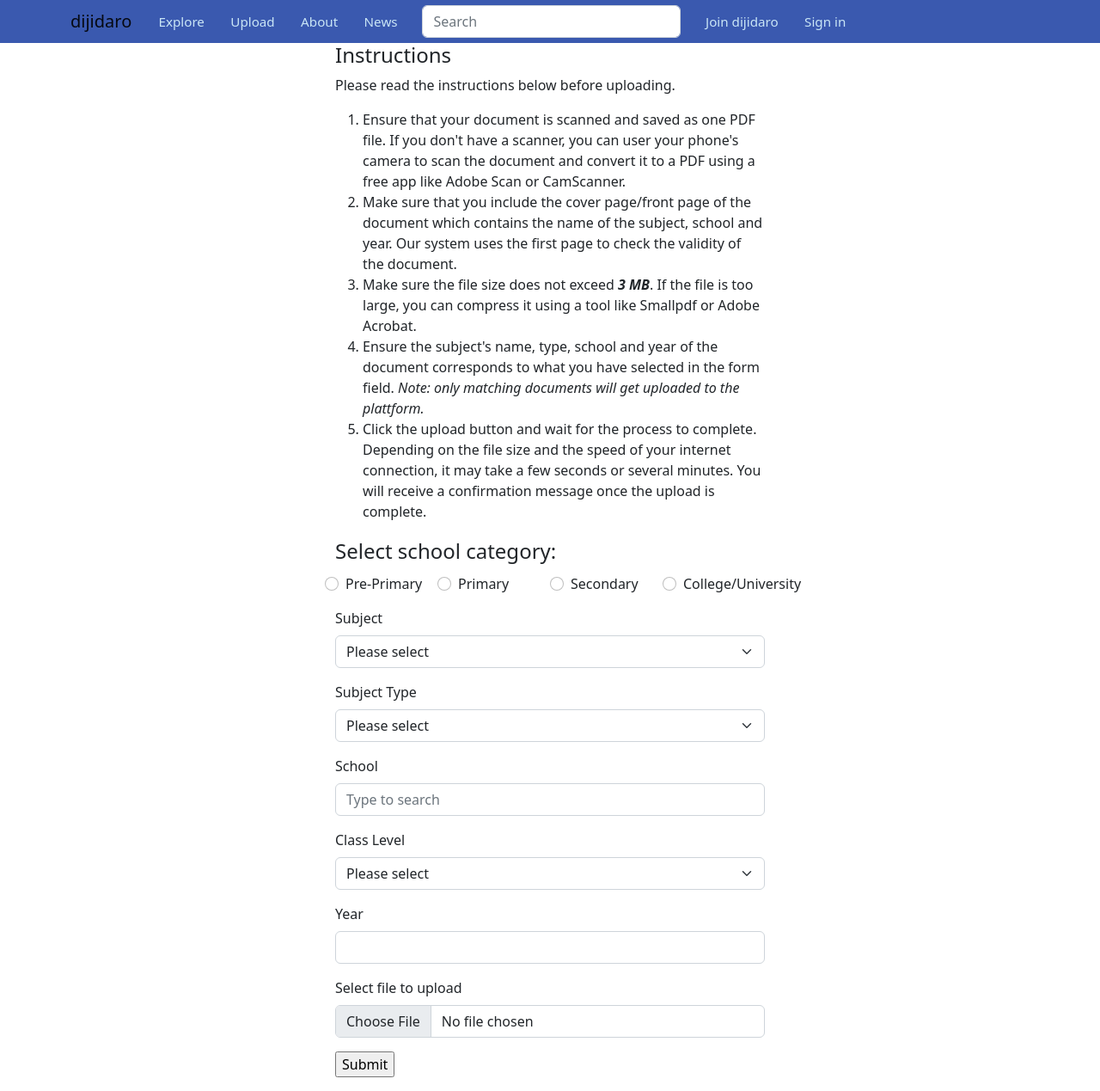
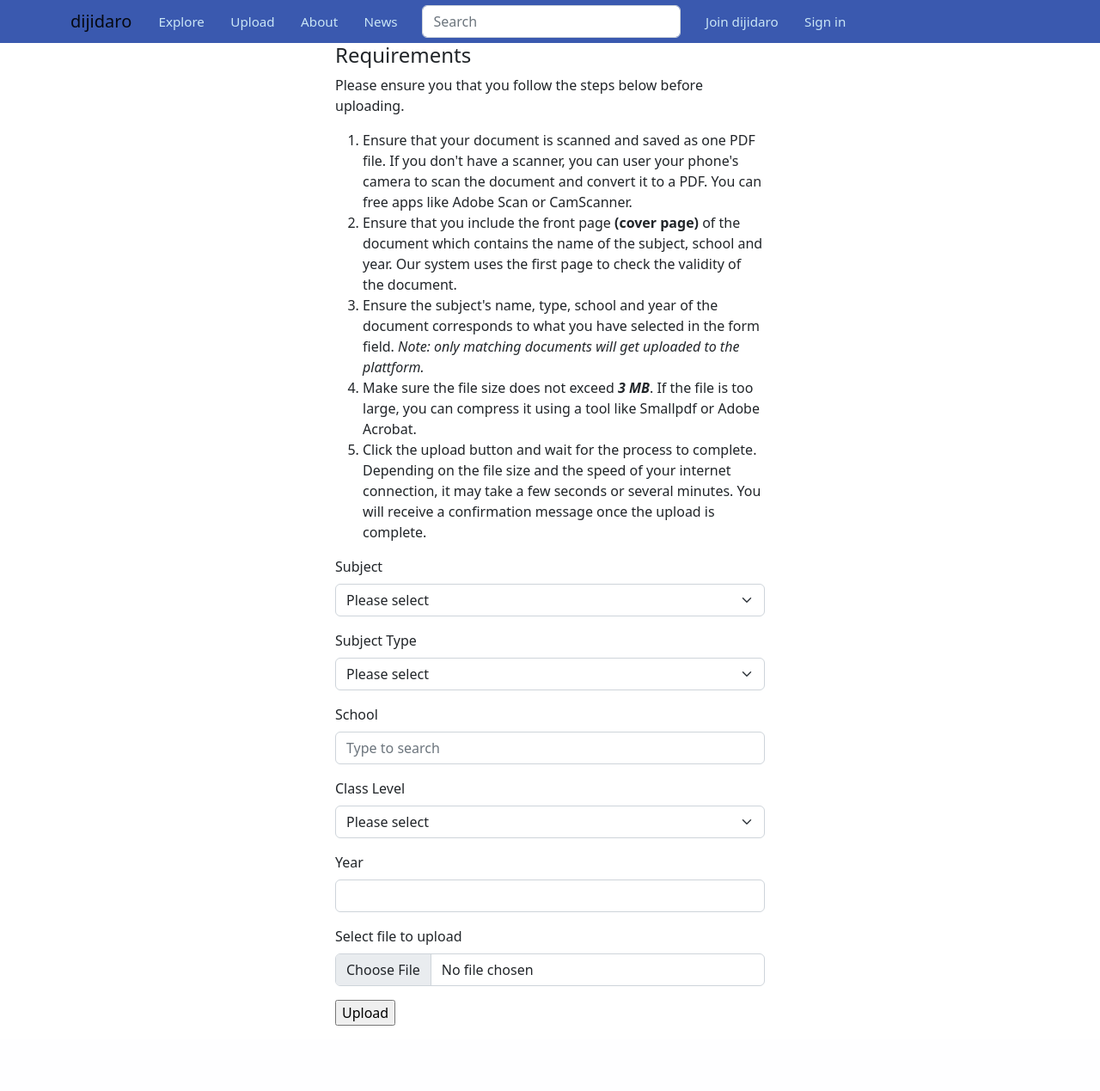
Before and after one commit to otivos/diji-daro, a Flask app: page /uploads/upload-resource in a window 1280 px wide. Shown: the whole page at 86% size. After the commit the page ends 1193 px from the top, so only its background shows below. Run offline with Flask 3, Linux system fonts and the light colour scheme.

Commit message:
change upload view

```diff
--- a/app/templates/uploads.html
+++ b/app/templates/uploads.html
@@ -8,26 +8,26 @@
         <p>{{data}}</p>
     {% endif %}
     <div id="instructions">
-        <h4>Instructions</h4>
-        <p>Please read the instructions below before uploading.</p>
+        <h4>Requirements</h4>
+        <p>Please ensure you that you follow the steps below before uploading.</p>
         <ol>
             <li>
                 Ensure that your document is scanned and saved as one PDF file. If you don't have a scanner,
-                you can user your phone's camera to scan the document and convert it to a PDF using
-                a free app like Adobe Scan or CamScanner.
+                you can user your phone's camera to scan the document and convert it to a PDF. You can free apps
+                 like Adobe Scan or CamScanner.
             </li>
             <li>
-                Make sure that you include the cover page/front page of the document which contains the name
+                Ensure that you include the front page <strong>(cover page)</strong> of the document which contains the name
                 of the subject, school and year. Our system uses the first page to check the validity of the document.
-            </li>
-            <li>
-                Make sure the file size does not exceed <strong><em>3 MB</em></strong>. If the file is
-                too large, you can compress it using a tool like Smallpdf or Adobe Acrobat.
             </li>
             <li>
                 Ensure the subject's name, type, school and year of the document corresponds to what you have
                 selected in the form field. <em>Note: only matching documents will get uploaded to the
                 plattform.</em>
+            </li>
+            <li>
+                Make sure the file size does not exceed <strong><em>3 MB</em></strong>. If the file is
+                too large, you can compress it using a tool like Smallpdf or Adobe Acrobat.
             </li>
             <li>
                 Click the upload button and wait for the process to complete. Depending on the file size
@@ -38,27 +38,6 @@
     </div>
     <div id="uploading_form">
         <form action="{{ url_for('upload.handleUploads') }}" method="post" enctype="multipart/form-data">
-
-            <fieldset class="row">
-                <legend>Select school category:</legend>
-                <div class="mb-3 form-check col-3">
-                    <input class="form-check-input" type="radio" name="schoolCategory" id="prePrimary">
-                    <label for="prePrimary" class="form-check-label">Pre-Primary</label>
-                </div>
-                <div class="mb-3 form-check col-3">
-                    <input class="form-check-input" type="radio" name="schoolCategory" id="primary">
-                    <label for="primary" class="form-check-label">Primary</label>
-                </div>
-                <div class="mb-3 form-check col-3">
-                    <input class="form-check-input" type="radio" name="schoolCategory" id="secondary">
-                    <label for="secondary" class="form-check-label">Secondary</label>
-                </div>
-                <div class="mb-3 form-check col-3">
-                    <input class="form-check-input" type="radio" name="schoolCategory" id="tertiary">
-                    <label for="tertiary" class="form-check-label">College/University</label>
-                </div>
-            </fieldset>
-
             <div class="mb-3">
                 <label class="form-label" for="subject">Subject</label>
                 <select class="form-select" aria-label="Default select" name="subject" id="subject">
@@ -108,7 +87,7 @@
                 <input type="file" class="form-control" name="file" accept=".pdf" id="resource_file">
             </div>
             <div class="mb-3">
-                <input type="submit" name="" id="">
+                <input type="submit" name="" value="Upload" id="">
             </div>
         </form>
     </div>
--- a/app/uploads.py
+++ b/app/uploads.py
@@ -1,4 +1,6 @@
-from flask import Blueprint, redirect, render_template, request, url_for
+from curses import flash
+import os
+from flask import Blueprint, abort, current_app, redirect, render_template, request, url_for
 
 bp = Blueprint('upload', __name__, url_prefix='/uploads')
 
@@ -6,6 +8,14 @@ bp = Blueprint('upload', __name__, url_prefix='/uploads')
 def handleUploads():
 
     if request.method == 'POST':
-        return redirect(url_for('handleUploads'))
+        uploaded_resource = request.files['file']
+        if uploaded_resource.filename != '':
+            file_ext = os.path.splitext(uploaded_resource.filename)[1]
+            if file_ext not in current_app.config['UPLOAD_EXTENSIONS']:
+                abort(400)
+            if os.path.getsize(uploaded_resource.filename) > current_app.config['MAX_CONTENT_LENGTH']:
+                abort(413)
+            uploaded_resource.save(os.path.join(current_app.config['UPLOADS_FOLDER'], uploaded_resource.filename))
+        return redirect(url_for('upload.handleUploads'))
 
     return render_template('uploads.html')
```
Also changed, not shown: app/init.py (+7 -1 lines), 7 other files.
